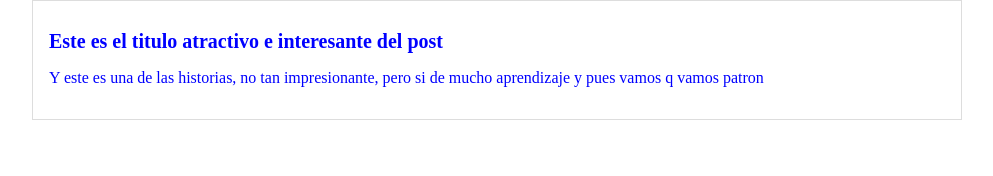
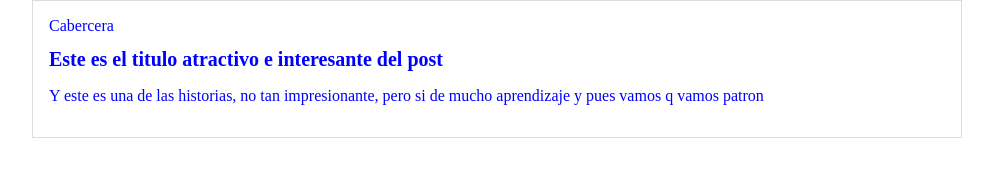
Before and after one commit to parangos12/hyperblog, a plain HTML site: page index.html in a window 1280 px wide. Shown: the whole page, without its empty margins (143-1136 px from the left). Drawn offline with Linux system fonts and the light colour scheme; files whose address does not match are found by name.

Commit message:
Estructura inicial de la cabecera

```diff
--- a/index.html
+++ b/index.html
@@ -9,6 +9,9 @@
 </head>
 <body>
     <div id="container">
+        <div id="cabecera">
+            Cabercera
+        </div>
         <div id="post">
             <h1>Este es el titulo atractivo e interesante del post</h1>
             <p>Y este es una de las historias, no tan impresionante, pero
```
